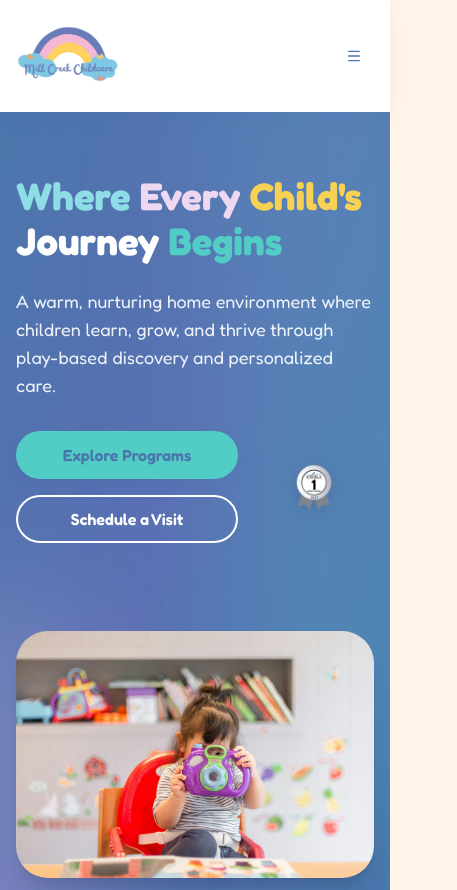
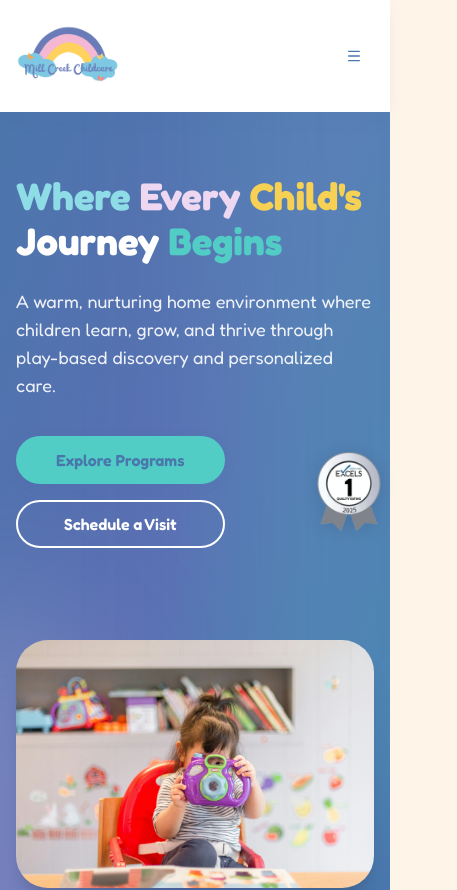
Before and after one commit to ZebaLodhi/millcreekdaycare, a Next.js app: page / in a window 390 px wide. Shown: the top 890 px of the page, 457 px wide, since content can reach past the window. Built offline with nearby package versions, Linux system fonts and the light colour scheme.

Commit message:
Adjust badge positioning and mobile size
- Align desktop badge with first heading line (top-4 → top-0)
- Increase mobile badge size by 80% (120-150px → 216-270px)

Co-Authored-By: Claude Sonnet 4.5 <noreply@anthropic.com>

```diff
--- a/components/Hero.tsx
+++ b/components/Hero.tsx
@@ -53,9 +53,9 @@ export default function Hero() {
                 <Image
                   src="/images/image.png"
                   alt="Maryland EXCELS Quality Rating 1 – 2025"
-                  width={150}
-                  height={150}
-                  className="w-[120px] sm:w-[150px] h-auto drop-shadow-[0_2px_8px_rgba(0,0,0,0.12)]"
+                  width={270}
+                  height={270}
+                  className="w-[216px] sm:w-[270px] h-auto drop-shadow-[0_2px_8px_rgba(0,0,0,0.12)]"
                 />
               </div>
             </div>
@@ -72,7 +72,7 @@ export default function Hero() {
           </div>
 
           {/* Maryland EXCELS Badge - Desktop (Between heading and image) */}
-          <div className="hidden lg:block absolute left-[45%] top-4 -translate-x-1/2 z-20">
+          <div className="hidden lg:block absolute left-[45%] top-0 -translate-x-1/2 z-20">
             <Image
               src="/images/image.png"
               alt="Maryland EXCELS Quality Rating 1 – 2025"
```
